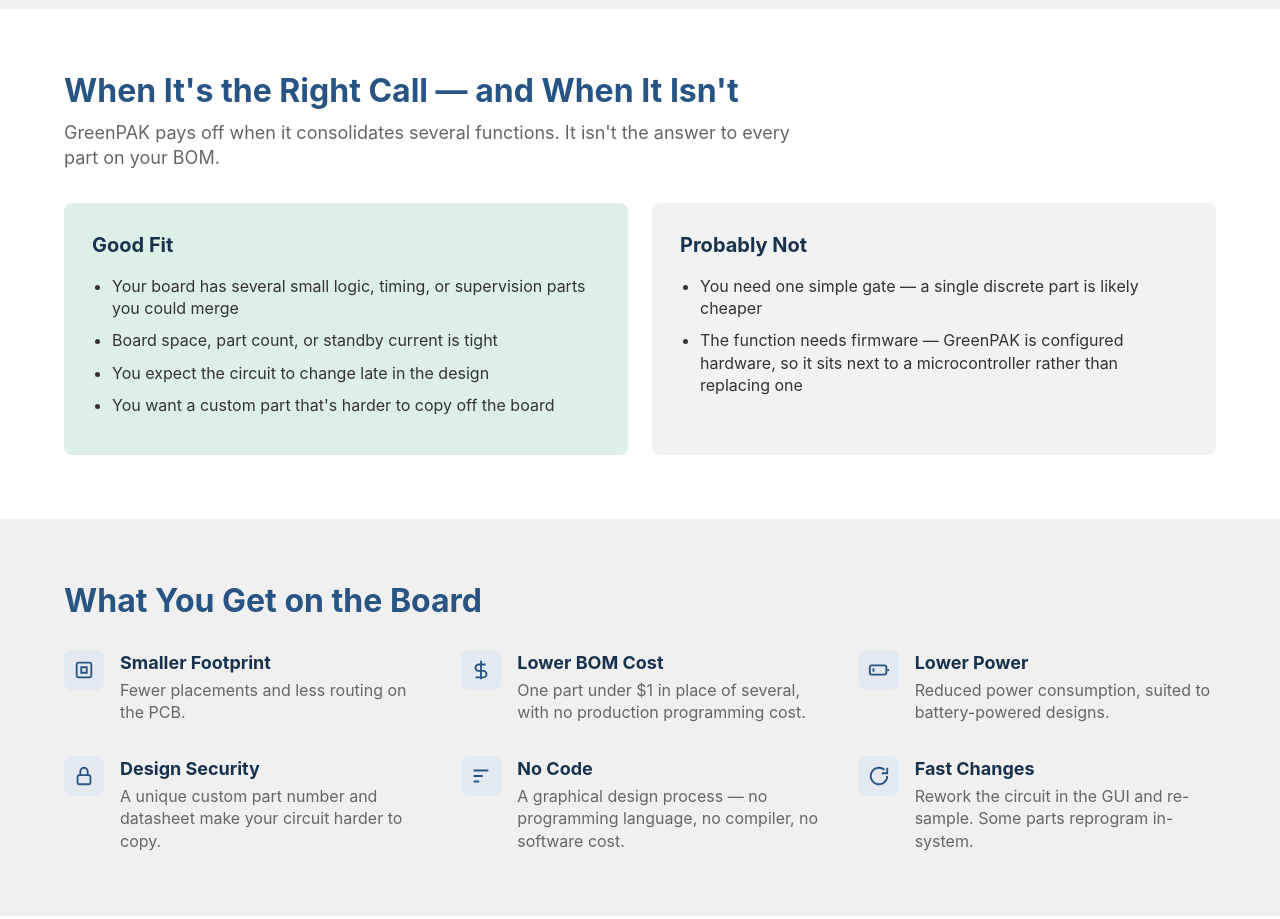
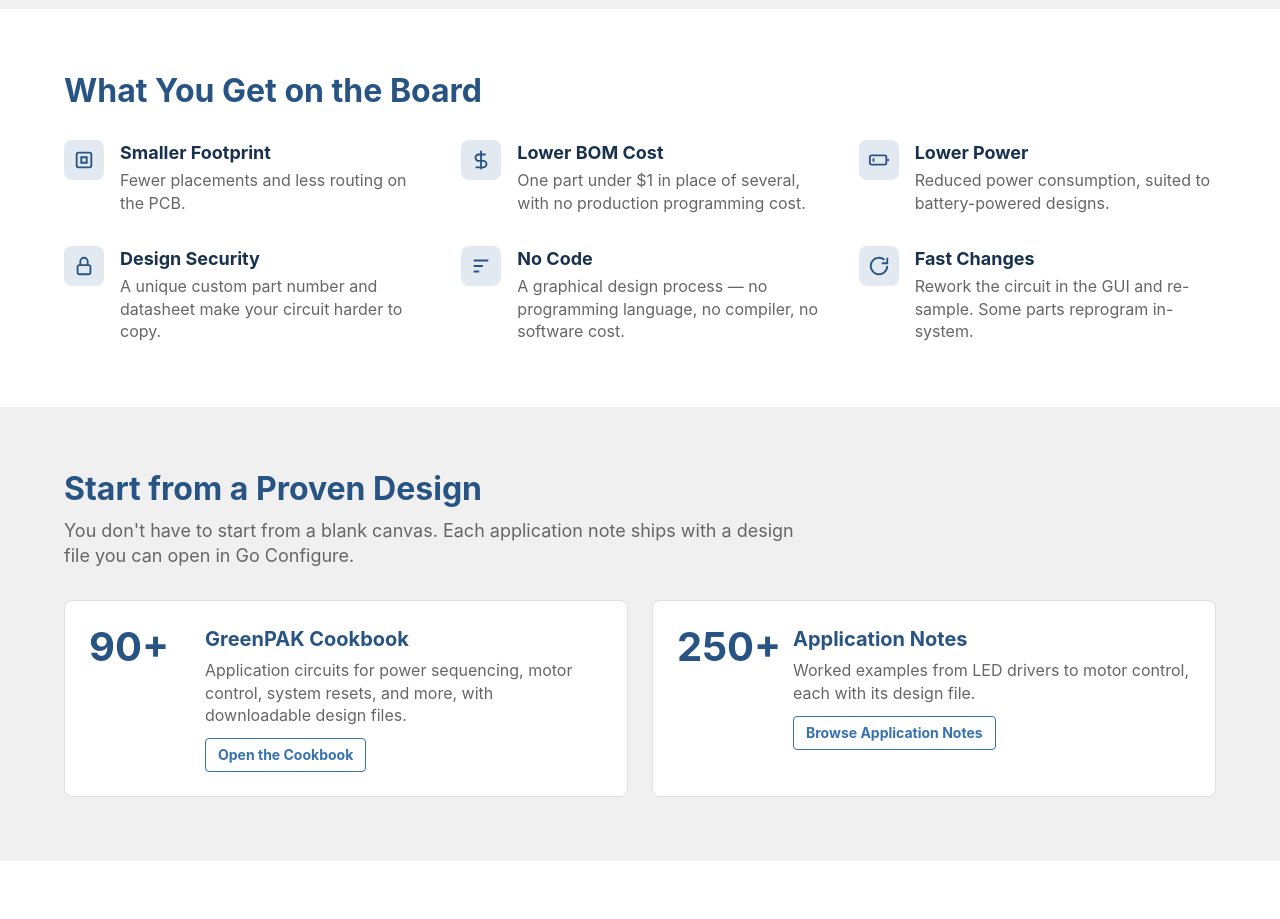
Before and after one commit to joshchambers-bot/GreenPak-Campaign, a plain HTML site: page index.html in a window 1280 px wide. Shown: the part 3440-4359 px from the top of the page. Drawn offline with Linux system fonts and the light colour scheme.

Commit message:
Add files via upload

```diff
--- a/index.html
+++ b/index.html
@@ -118,14 +118,6 @@
   .card a.more{margin-top:auto;font-weight:700;font-size:14px;text-decoration:none;color:var(--blue-600)}
   .card a.more:hover{text-decoration:underline}
 
-  /* Fit check */
-  .fit{display:grid;grid-template-columns:1fr 1fr;gap:24px}
-  .fit-box{border-radius:8px;padding:28px}
-  .fit-yes{background:var(--mint)}
-  .fit-no{background:var(--fill)}
-  .fit-box h3{color:var(--blue-900)}
-  .fit-box ul{margin:16px 0 0;padding-left:20px}
-  .fit-box li{margin:10px 0}
 
   /* Benefits */
   .benefits{display:grid;grid-template-columns:repeat(3,1fr);gap:32px 40px}
@@ -179,7 +171,7 @@
   .draft-banner strong{font-weight:700}
   @media (max-width:960px){
     h1{font-size:40px;line-height:44px}
-    .hero .wrap,.ba,.fit,.res,.final .wrap,.video-sec .wrap{grid-template-columns:1fr}
+    .hero .wrap,.ba,.res,.final .wrap,.video-sec .wrap{grid-template-columns:1fr}
     .grid-3,.benefits,.steps{grid-template-columns:1fr 1fr}
     .proof .wrap{grid-template-columns:1fr 1fr}
     .stat{border-left:0;padding-left:0}
@@ -440,36 +432,8 @@
     </div>
   </section>
 
-  <!-- ============ 7. HONEST FIT CHECK ============ -->
-  <section aria-labelledby="check-title">
-    <div class="wrap">
-      <div class="section-head">
-        <h2 id="check-title">When It's the Right Call — and When It Isn't</h2>
-        <p>GreenPAK pays off when it consolidates several functions. It isn't the answer to every part on your BOM.</p>
-      </div>
-      <div class="fit">
-        <div class="fit-box fit-yes">
-          <h3>Good Fit</h3>
-          <ul>
-            <li>Your board has several small logic, timing, or supervision parts you could merge</li>
-            <li>Board space, part count, or standby current is tight</li>
-            <li>You expect the circuit to change late in the design</li>
-            <li>You want a custom part that's harder to copy off the board</li>
-          </ul>
-        </div>
-        <div class="fit-box fit-no">
-          <h3>Probably Not</h3>
-          <ul>
-            <li>You need one simple gate — a single discrete part is likely cheaper</li>
-            <li>The function needs firmware — GreenPAK is configured hardware, so it sits next to a microcontroller rather than replacing one</li>
-          </ul>
-        </div>
-      </div>
-    </div>
-  </section>
-
-  <!-- ============ 8. BENEFITS ============ -->
-  <section class="alt" aria-labelledby="benefits-title">
+  <!-- ============ 7. BENEFITS ============ -->
+  <section aria-labelledby="benefits-title">
     <div class="wrap">
       <div class="section-head">
         <h2 id="benefits-title">What You Get on the Board</h2>
@@ -485,8 +449,8 @@
     </div>
   </section>
 
-  <!-- ============ 9. PROVEN DESIGNS ============ -->
-  <section aria-labelledby="res-title">
+  <!-- ============ 8. PROVEN DESIGNS ============ -->
+  <section class="alt" aria-labelledby="res-title">
     <div class="wrap">
       <div class="section-head">
         <h2 id="res-title">Start from a Proven Design</h2>
@@ -507,8 +471,8 @@
     </div>
   </section>
 
-  <!-- ============ 10. PARTS ON OCTOPART ============ -->
-  <section id="parts" class="alt" aria-labelledby="parts-title">
+  <!-- ============ 9. PARTS ON OCTOPART ============ -->
+  <section id="parts" aria-labelledby="parts-title">
     <div class="wrap">
       <div class="section-head">
         <h2 id="parts-title">Compare GreenPAK Parts on Octopart</h2>
@@ -528,7 +492,7 @@
     </div>
   </section>
 
-  <!-- ============ 11. FINAL CTA ============ -->
+  <!-- ============ 10. FINAL CTA ============ -->
   <section class="final" aria-labelledby="final-title">
     <svg class="deco" viewBox="0 0 200 200" aria-hidden="true"><g fill="none" stroke="#fff" stroke-width="4"><rect x="50" y="50" width="100" height="100" rx="10"/><path d="M70 30v20M90 30v20M110 30v20M130 30v20M70 150v20M90 150v20M110 150v20M130 150v20M30 70h20M30 90h20M30 110h20M30 130h20M150 70h20M150 90h20M150 110h20M150 130h20"/></g></svg>
     <div class="wrap">
```
